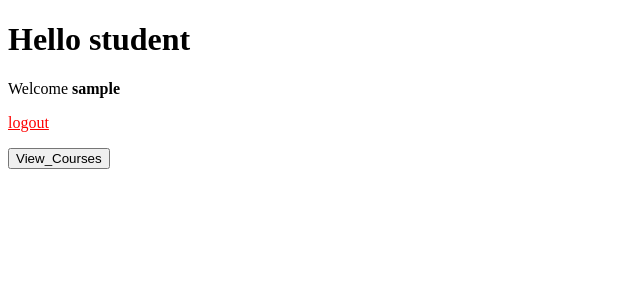
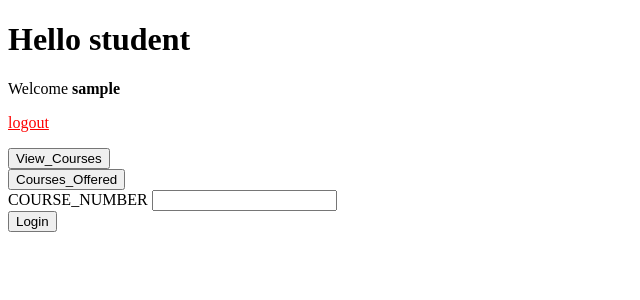
Before and after one commit to nexusboy/IITRopar_CourseRegistrationPortal, a PHP site: page /studentloggedIn.php in a window 1280 px wide. Shown: the top 300 px of the page, without its empty margins (0-640 px from the left). Run offline with PHP 8.4, Linux system fonts and the light colour scheme; the visitor is signed in with stand-in values (Sample User, id 1); data that the repository does not hold is empty.

Commit message:
nikhil_commit

```diff
--- a/queryExecutor.php
+++ b/queryExecutor.php
@@ -23,7 +23,7 @@ if(!$results)
 }
 
 $rows = array();
-while($r = mysqli_fetch_assoc($results  )) {
+while($r = mysqli_fetch_assoc($results)) {
     $rows[] = $r;
 }
 echo json_encode($rows);
--- a/studentloggedIn.php
+++ b/studentloggedIn.php
@@ -12,6 +12,9 @@ if (isset($_GET['logout'])) {
     unset($_SESSION['username']);
     header("location: login.php");
 }
+
+
+
 ?>
 
 
@@ -34,6 +37,20 @@ if (isset($_GET['logout'])) {
 <?php endif ?>
 
 <button id = "myButton" onclick="viewCourses()">View_Courses</button>
+<div id= "AllCourses"></div>
+<button id = "coursesOfferedButton" onclick="coursesOffered()">Courses_Offered</button>
+<div id= "CoursesOffered"></div>
 <script src ="universal_js.js"></script>
+
+<form method="post" action="new_insert.php">
+    <?php include('errors.php'); ?>
+    <div class="input-group">
+        <label>COURSE_NUMBER</label>
+        <input type="text" name="username" >
+    </div>
+    <div class="input-group">
+        <button type="submit" class="btn" name="login_user">Login</button>
+    </div>
+</form>
 </body>
 </html>
--- a/universal_js.js
+++ b/universal_js.js
@@ -10,9 +10,28 @@ function viewCourses()
             OUT = OUTPUT;
         },
         complete:function(){
-            document.getElementById("thisdiv").innerHTML = OUT;
-            document.getElementById("thisdiv").style.background = "green";
+            document.getElementById("AllCourses").innerHTML = OUT;
+            document.getElementById("AllCourses").style.background = "green";
 
         }
     });
 }
+
+function coursesOffered()
+{
+    var OUT;
+    $.ajax({
+        type: "POST",
+        url: "queryExecutor.php",
+        data: { query : 'select * from course_offering'},
+        success: function (OUTPUT) {
+           // alert(OUTPUT);
+            OUT = OUTPUT;
+        },
+        complete:function(){
+            document.getElementById("CoursesOffered").innerHTML = OUT;
+            document.getElementById("CoursesOffered").style.background = "white";
+
+        }
+    });
+}
```
